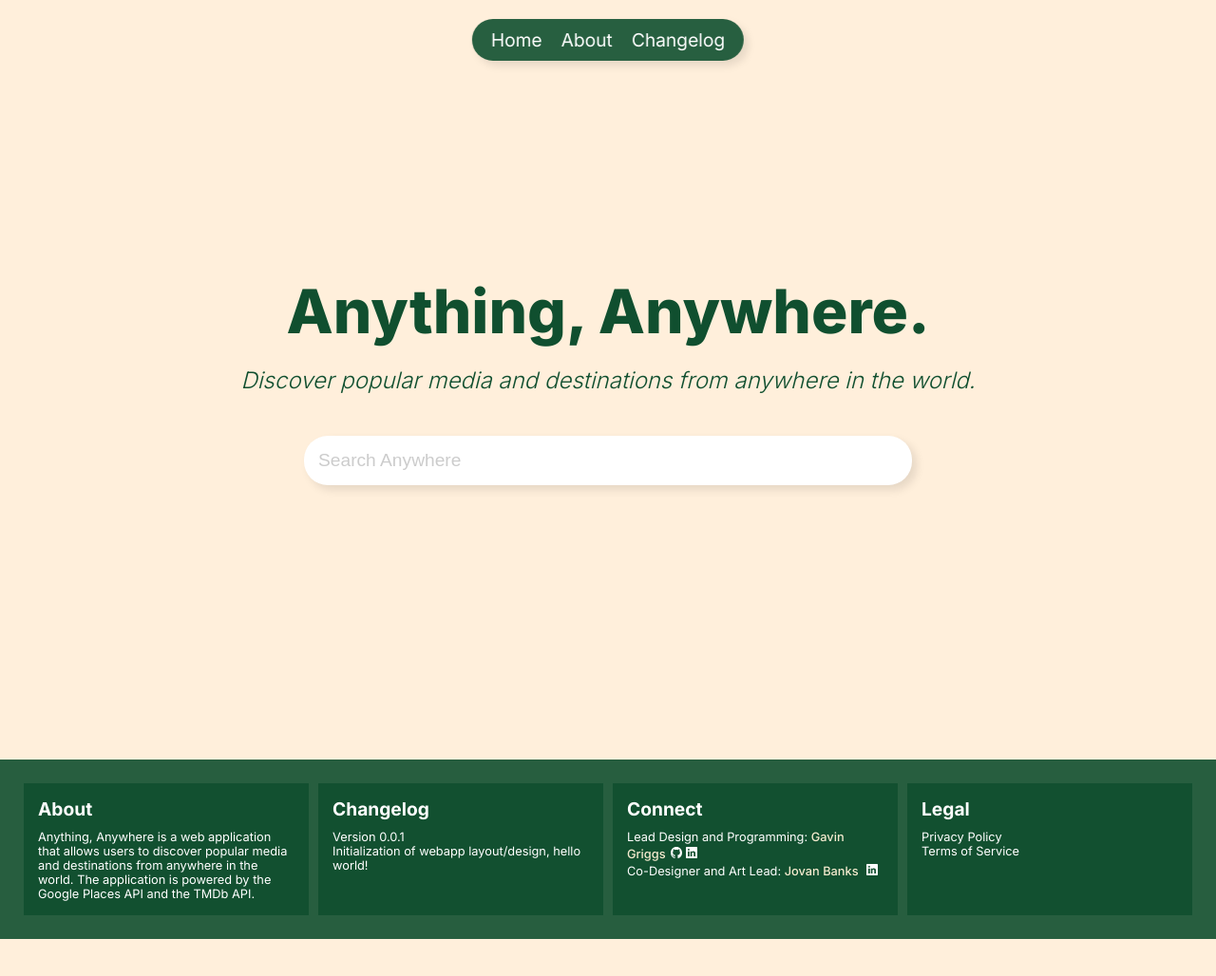
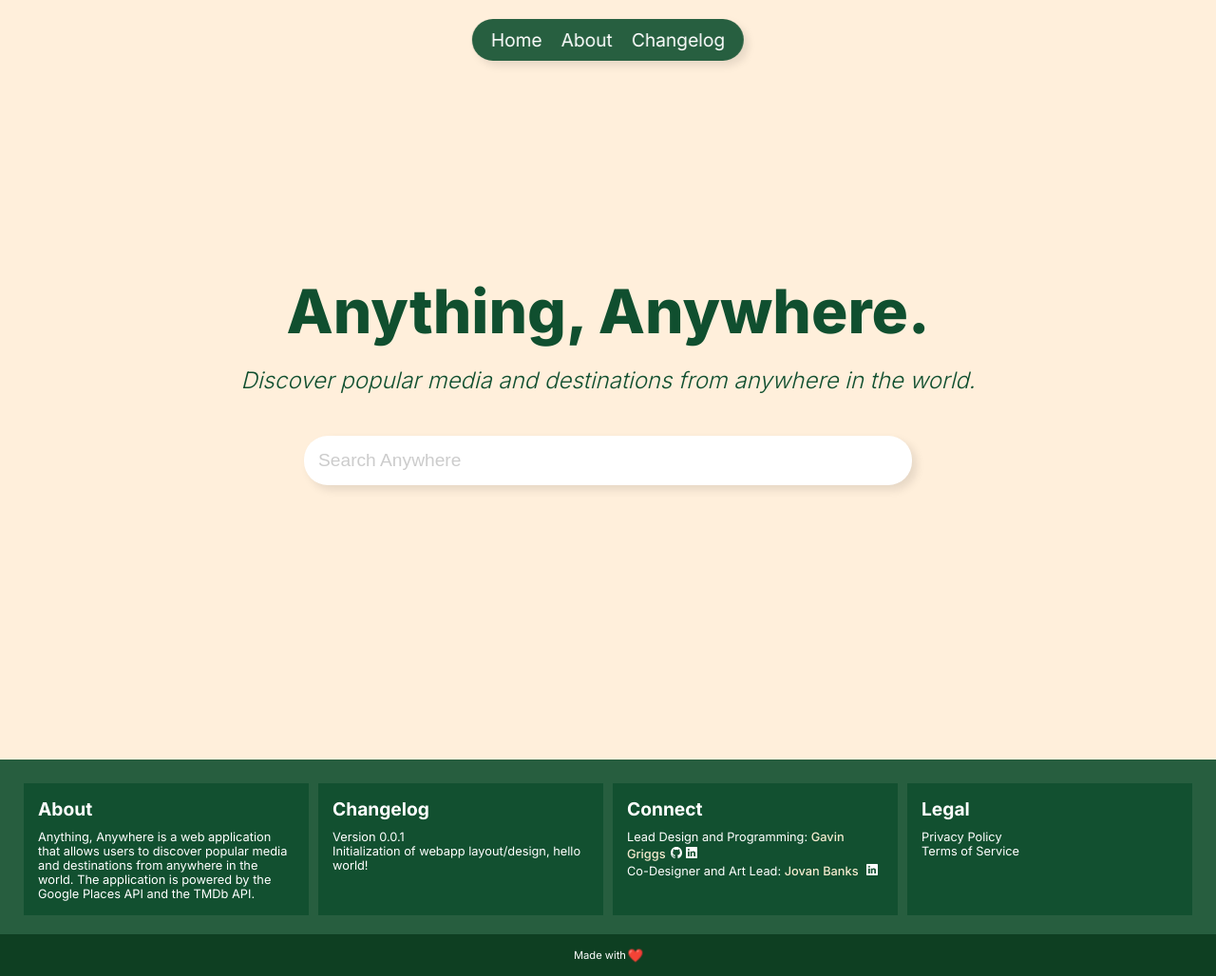
Before and after one commit to gavndev/anything-anywhere, a plain HTML site: page index.html in a window 1280 px wide. Shown: the whole page at 95% size. Before the commit the page ends 989 px from the top, so only its background shows below. Drawn offline with Linux system fonts and the light colour scheme.

Commit message:
Update homepage design and add footer attribution

```diff
--- a/index.html
+++ b/index.html
@@ -9,6 +9,7 @@
     <link rel="stylesheet" href="styles.css">
     <title>Anything, Anywhere.</title>
 </head>
+<body>
     <nav class="navbar">
         <ul class="navbar-list">
             <li class="navbar-item"><a href="#home">Home</a></li>
@@ -51,5 +52,8 @@
             </ul>
         </div>
     </footer>
+    <div class="footer-attribution">
+        <p>Made with <span class="attribution-heart">❤️</span></p>
+    </div>
 </body>
 </html>
--- a/styles.css
+++ b/styles.css
@@ -150,10 +150,46 @@ footer {
     padding: 0;
     list-style: none;
 }
+.footer-attribution{
+    text-align: center;
+    margin-top: 20px;
+}
 
 .github-logo {
     filter: invert(100%) sepia(0%) saturate(0%) hue-rotate(0deg) brightness(100%) contrast(100%);
 }
+
+.attribution-heart{
+    color: red;
+    animation: pulseHeart 2s infinite;
+    display: inline-block;
+}
+
+.footer-attribution{
+    text-align: center;
+    padding: 15px;
+    margin-top: -5px;
+    background-color: rgb(14, 63, 34);
+}
+
+.footer-attribution p{
+    color: white;
+    font-size: 0.7em;
+}
+
+/* Animation */
+@keyframes pulseHeart {
+    0%, 100% {
+        transform: scale(1);
+    }
+
+    50% {
+        transform: scale(1.2);
+    }
+}
+
+
+/* Media Queries */
 
 @media (max-width: 768px) {
     nav ul {
```
